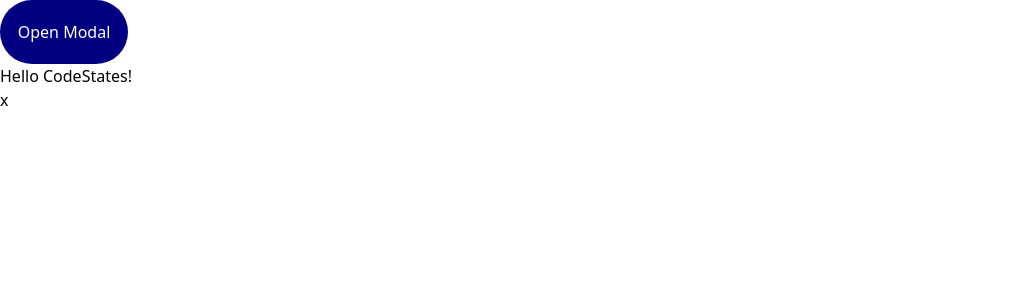
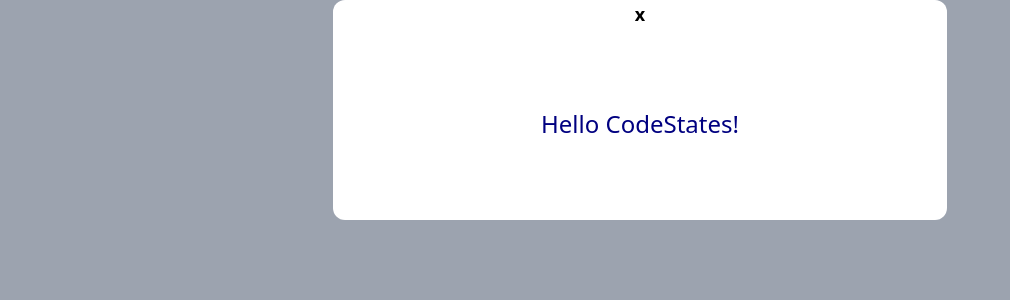
Before and after one commit to SaeromB/wanted_pre_onboarding, a React (Create React App) app in the folder custom-component/: page / in a window 1280 px wide. Both pictures are taken after a click on the button "Open Modal". Shown: the top 300 px of the page, without its empty margins (0-1010 px from the left). Built offline with nearby package versions, Linux system fonts and the light colour scheme.

Commit message:
Modal 스타일 추가

```diff
--- a/custom-component/src/component/Modal.jsx
+++ b/custom-component/src/component/Modal.jsx
@@ -12,16 +12,31 @@ const Modal = () => {
 
   return (
     <>
-      <button className="w-32 h-16 bg-primary-color rounded-full p-2" onClick={switchModal}>
-        <div className="text-white">Open Modal</div>
-      </button>
-      {/* modal */}
+      <div className="flex items-center justify-center">
+        <button className="w-32 h-16 bg-primary-color rounded-full p-2" onClick={switchModal}>
+          <div className="text-white">Open Modal</div>
+        </button>
+      </div>
+
       {open ? (
-        <div>
-          Hello CodeStates!
-          <div onClick={handleModalClose}>x</div>
+        <div className="fixed inset-0	bg-gray-400">
+          <div className="flex items-center justify-center">
+            <div className="relative  bg-white z-10 rounded-xl">
+              <div
+                className="flex items-center justify-center text-lg font-semibold	"
+                onClick={handleModalClose}>
+                x
+              </div>
+              <div className="flex items-center justify-center px-52 py-20">
+                <div className="text-primary-color text-2xl font-normal">Hello CodeStates!</div>
+              </div>
+            </div>
+          </div>
         </div>
       ) : null}
+      {/* <button className="flex items-center justify-center" onClick={switchModal}>
+        Sample
+      </button> */}
     </>
   );
 };
```
